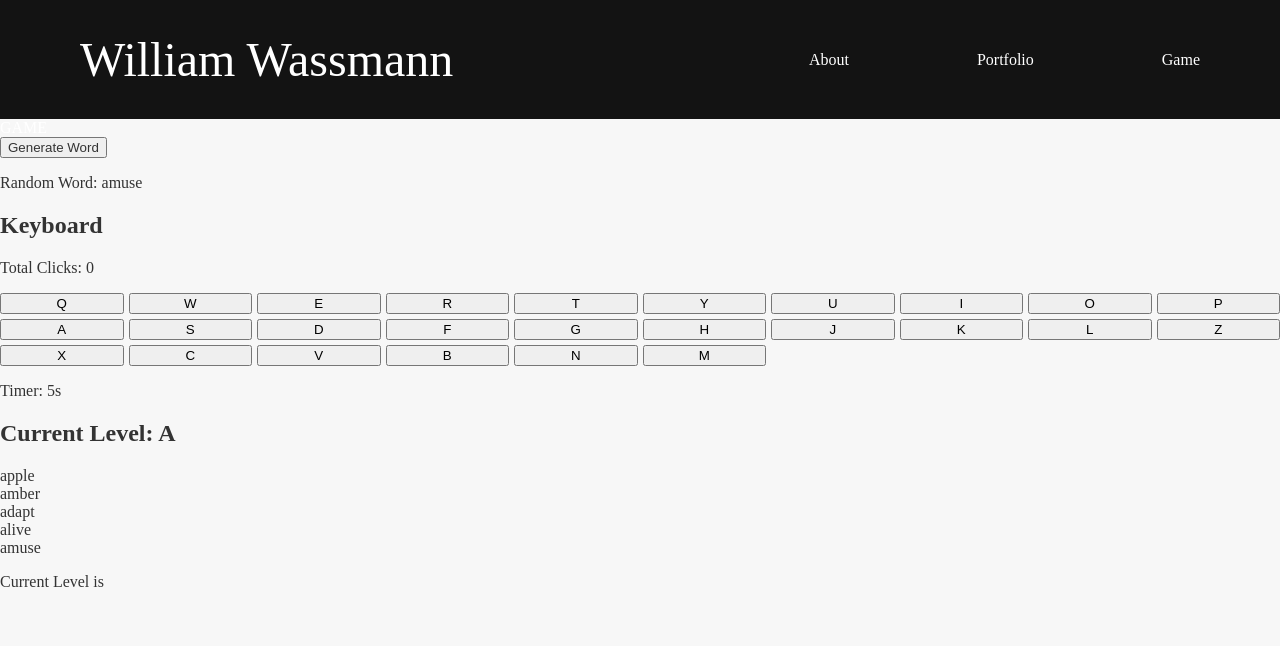
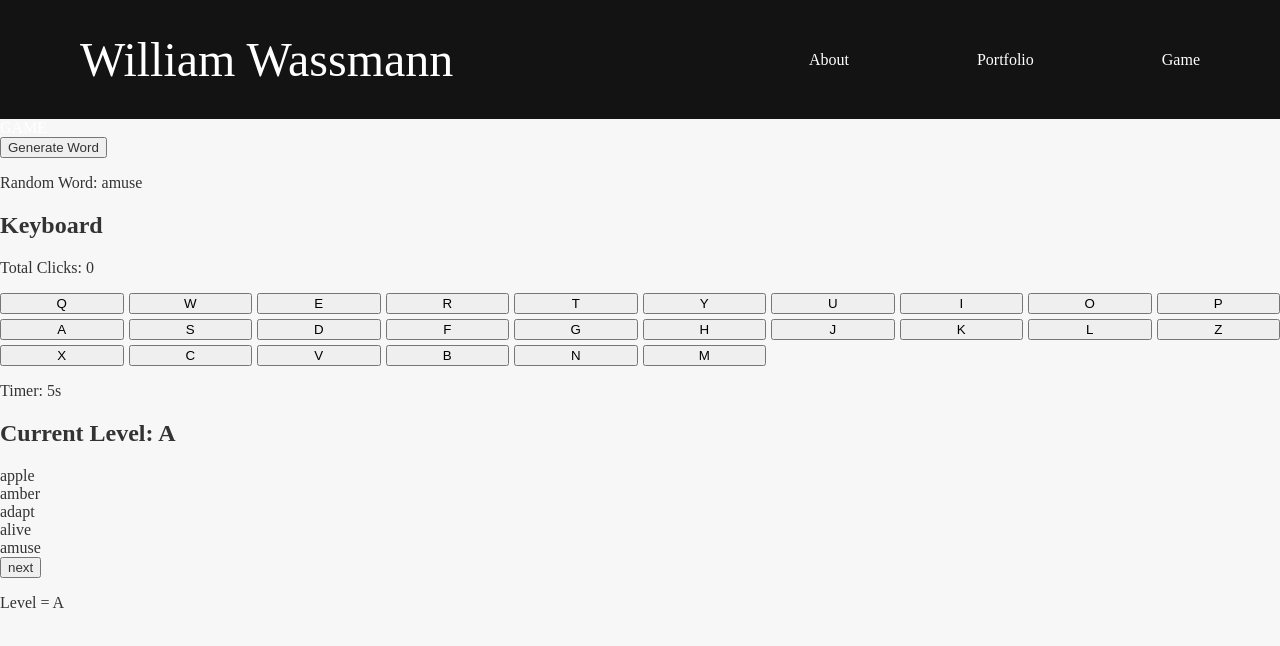
Before and after one commit to wmwassmann/master, a React (Vite) app: page /game in a window 1280 px wide. Shown: the top 646 px of the page. Built offline with nearby package versions, Linux system fonts and the light colour scheme.

Commit message:
MASSIVE improvements. Implimented a change in levels upon level completion containing word updates and all

```diff
--- a/src/components/Game/LevelHandler.jsx
+++ b/src/components/Game/LevelHandler.jsx
@@ -4,11 +4,16 @@ import UserInput from './UserInput';
 
 const LevelHandler = (props) => {
 
-    const nextLevel = props.nextLevel
-    const updateLevel =  props.updateLevel
-    console.log("Are we " + updateLevel)
+    const nextLevel = props.nextLevel;
+    const handleGenerateWord = props.handleGenerateWord;
+    const resetUpdater = props.resetUpdater;
+    const updateLevel =  props.updateLevel;
+
+    console.log("Level props " + updateLevel)
 
     const [updatedLevel, setUpdateLevel] = useState(updateLevel);
+
+    console.log("Updated Level " + updatedLevel)
 
     const wordsByLetter = {
         A: ['apple', 'amber', 'adapt', 'alive', 'amuse', /* add more words */],
@@ -24,28 +29,25 @@ const LevelHandler = (props) => {
     const currentLetter = levelByLetters[currentLevelIndex];
     const currentWordList = wordsByLetter[currentLetter] || [];
 
-    console.log("This is " + updateLevel)
     const handleNextLevel = () => {
         // Increment the level index, and loop back to the beginning if needed
         setCurrentLevelIndex((prevIndex) => (prevIndex + 1) % levelByLetters.length);
-        levelHandler(currentLetter)
-
         // Update the state to prevent calling handleNextLevel again
         setUpdateLevel(false);
+
+        // Use the updated currentLetter after incrementing the index
+        const updatedCurrentLetter = levelByLetters[currentLevelIndex];
+        nextLevel();
+        resetUpdater();
+        handleGenerateWord();
+        console.log(" === In Handler " + updatedCurrentLetter + " " + currentLevelIndex)
     };
 
     useEffect(() => {
         if (updateLevel === true) {
             handleNextLevel();
-            console.log("TRUE");
         }
     }, [updateLevel]);
-
-    console.log("Updated Level is " + updatedLevel)
-
-
-
-
 
     return (
         <div>
@@ -53,8 +55,9 @@ const LevelHandler = (props) => {
             <div>
                 {currentWordList.map((word, index) => (
                     <div className='tag' key={index}>{word}</div>
-                ))}
+                    ))}
             </div>
+            <button className="random-word-output" onClick={handleNextLevel}>next</button>
         </div>
     );
 };
--- a/src/components/Game/RandomWordGen.jsx
+++ b/src/components/Game/RandomWordGen.jsx
@@ -1,27 +1,37 @@
-
 import React, { useState, useEffect } from 'react';
 import "../../css/randomWord.css"
 import UserInput from './UserInput';
 import LevelHandler from './LevelHandler';
 
 const RandomWordGenerator = () => {
+    const [level, setLevel] = useState('A');
+    const levelByLetters = "ABCDEF";
+    const [currentLevelIndex, setCurrentLevelIndex] = useState(1);
 
-    const [level, setLevel] = useState("Current Level is ");
-
-    const nextLevel = (lvl) => {
-        setLevel(lvl)
-    }
-    const fiveLetterWordsA = ['apple', 'amber', 'adapt', 'alive', 'amuse', /* add more words */];
-    const fiveLetterWordsB = ['beach', 'baker', 'badge', 'bloom', 'brave', /* add more words */];
-    const fiveLetterWordsC = ['candy', 'champ', 'crisp', 'crown', 'curse', /* add more words */];
-    const fiveLetterWordsD = ['dance', 'drown', 'dealt', 'dream', 'douse', /* add more words */];
-    const fiveLetterWordsE = ['eager', 'elbow', 'emote', 'equal', 'error', /* add more words */];
-    const fiveLetterWordsF = ['fable', 'frost', 'frown', 'frame', 'flame', /* add more words */];
-
+    const nextLevel = () => {
+        setCurrentLevelIndex((prevIndex) => (prevIndex + 1) % levelByLetters.length);
+        const updatedCurrentLetter = levelByLetters[currentLevelIndex];
+        setLevel(updatedCurrentLetter);
+    };
 
     const generateRandomWord = () => {
-        const randomIndex = Math.floor(Math.random() * fiveLetterWordsA.length);
-        return fiveLetterWordsA[randomIndex];
+        let fiveLetterWords;
+        switch (level) {
+            case 'A':
+                fiveLetterWords = ['apple', 'amber', 'adapt', 'alive', 'amuse', /* add more words */];
+                break;
+            case 'B':
+                fiveLetterWords = ['beach', 'baker', 'badge', 'bloom', 'brave', /* add more words */];
+                break;
+            case 'C':
+                fiveLetterWords = ['candy', 'champ', 'crisp', 'crown', 'curse', /* add more words */];
+                break;
+            // Add cases for other levels as needed
+            default:
+                fiveLetterWords = [];
+        }
+        const randomIndex = Math.floor(Math.random() * fiveLetterWords.length);
+        return fiveLetterWords[randomIndex];
     };
 
     const [randomWord, setRandomWord] = useState(generateRandomWord);
@@ -39,13 +49,17 @@ const RandomWordGenerator = () => {
 
     useEffect(() => {
         const charArray = randomWord.split('');
-
         setFirstLetter(charArray[0]);
         setSecondLetter(charArray[1]);
         setThirdLetter(charArray[2]);
         setFourthLetter(charArray[3]);
         setFifthLetter(charArray[4]);
     }, [randomWord]);
+
+    useEffect(() => {
+        // When the level changes, generate a new random word
+        setRandomWord(generateRandomWord());
+    }, [level]);
 
     return (
         <div>
@@ -58,10 +72,11 @@ const RandomWordGenerator = () => {
                 fourthLetter={fourthLetter}
                 fifthLetter={fifthLetter}
                 nextLevel={nextLevel}
+                handleGenerateWord={handleGenerateWord}
             />
-            <p className='random-word-output'>{level}</p>
+            <p className='random-word-output'>Level = {level}</p>
         </div>
-    )
-}
+    );
+};
 
-    export default RandomWordGenerator;
+export default RandomWordGenerator;
--- a/src/components/Game/UserInput.jsx
+++ b/src/components/Game/UserInput.jsx
@@ -1,12 +1,11 @@
 import React, { useState } from 'react';
-import "../../css/randomWord.css"
+import "../../css/randomWord.css";
 import Timer from './Timer';
 import LevelHandler from './LevelHandler';
 
 const UserInput = (props) => {
-    const nextLevel = props.nextLevel
-    // handles the keyboard functionality. We want the state from
-    // RandomWordGen.jsx to pop in here.
+    const nextLevel = props.nextLevel;
+    const handleGenerateWord = props.handleGenerateWord;
     const firstLetter = props.firstLetter.toUpperCase();
     const secondLetter = props.secondLetter.toUpperCase();
     const thirdLetter = props.thirdLetter.toUpperCase();
@@ -21,7 +20,6 @@ const UserInput = (props) => {
 
     const [totalClicks, setTotalClicks] = useState(0);
 
-
     const handleKeyClick = (letter) => {
         if (totalClicks < maxClicks) {
             localStorage.setItem('currentLetter', letter);
@@ -29,9 +27,7 @@ const UserInput = (props) => {
             setTotalClicks((prevClicks) => prevClicks + 1);
 
             console.log(`Clicked on letter: ${letter}`);
-        }
-            else
-        {
+        } else {
             console.log('Maximum clicks reached. The keyboard is now disabled.');
         }
 
@@ -43,10 +39,32 @@ const UserInput = (props) => {
             case fifthLetter === `${letter}`:
                 break;
         }
+        if (
+            firstLetter !== `${letter}` ||
+            secondLetter !== `${letter}` ||
+            thirdLetter !== `${letter}` ||
+            fourthLetter !== `${letter}` ||
+            fifthLetter !== `${letter}`
+            ) {
+            console.log("GAMEOVER");
+            resetClicks();
+            setResetTimer(true);
+            }
         if (fifthLetter === `${letter}`) {
+            resetClicks();
             setResetTimer(true);
             setUpdatedLevel(true);
         }
+
+    };
+
+    const resetUpdater = () => {
+        setUpdatedLevel(false)
+        console.log("Updated level status (Should be False) = " + updateLevel)
+    }
+
+    const resetClicks = () => {
+        setTotalClicks(0);
     };
 
     return (
@@ -62,10 +80,12 @@ const UserInput = (props) => {
                     </button>
                 ))}
             </div>
-            <Timer resetTimer={resetTimer}/>
+            <Timer resetTimer={resetTimer} />
             <LevelHandler
                 updateLevel={updateLevel}
                 nextLevel={nextLevel}
+                handleGenerateWord={handleGenerateWord}
+                resetUpdater={resetUpdater}
             />
         </div>
     );
```
Lines whose indentation alone changed are shown as unchanged.
